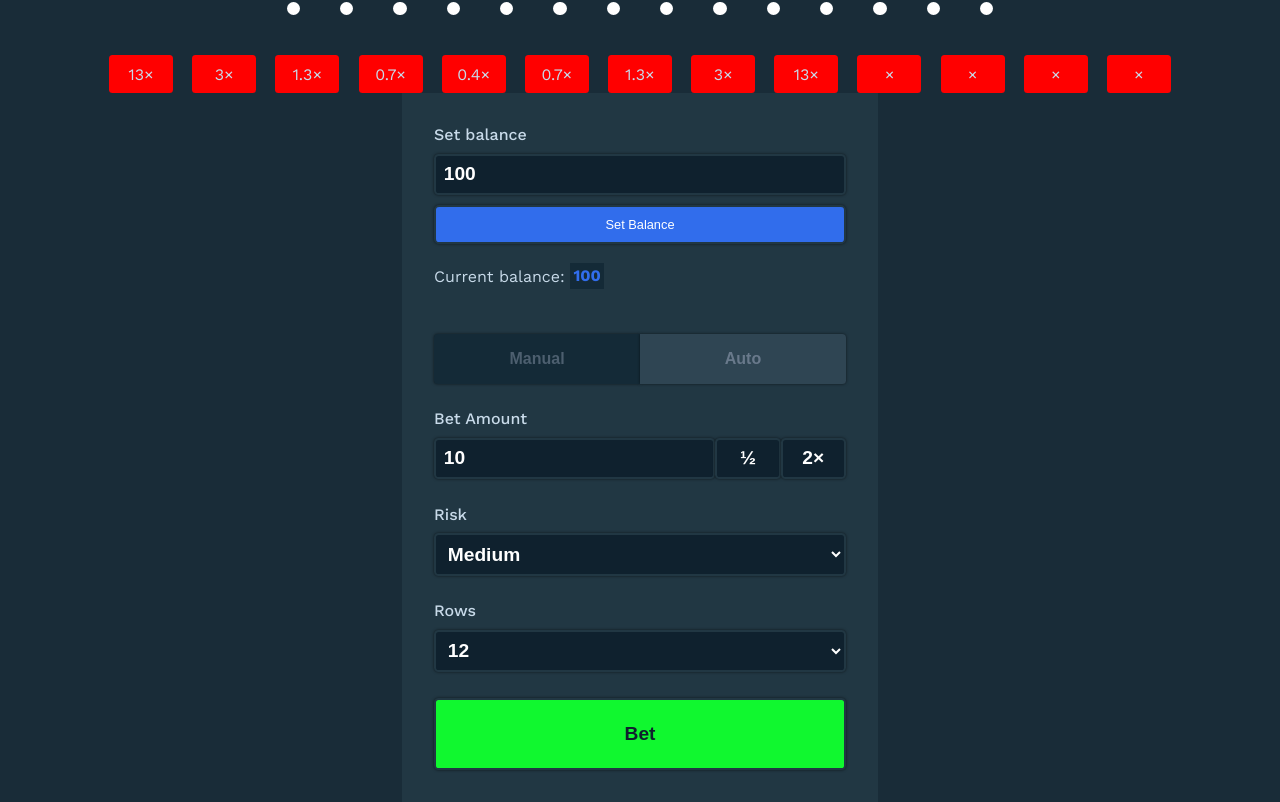
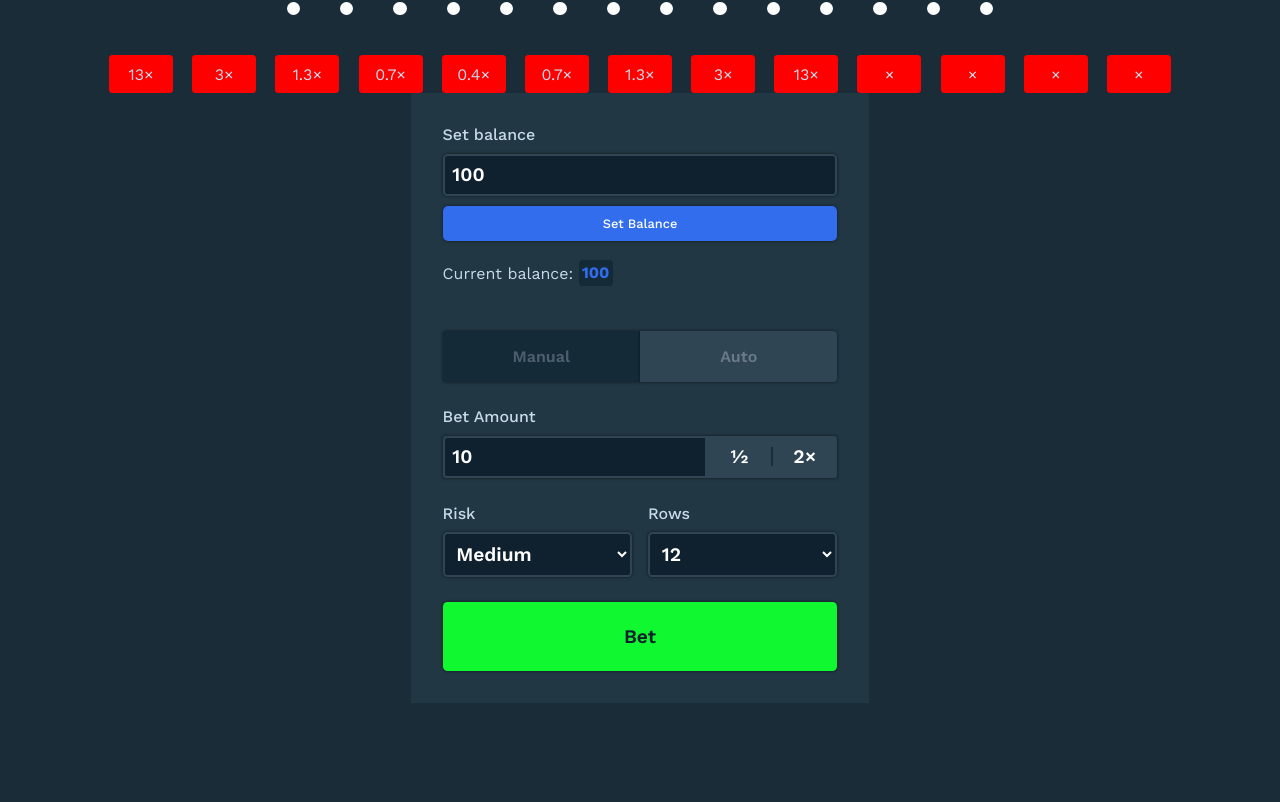
Before and after one commit to kmallari/plinko, a React (Create React App) app: page / in a window 1280 px wide. Shown: the part 585-1387 px from the top of the page. After the commit the page ends 1288 px from the top, so only its background shows below. Built offline with nearby package versions, Linux system fonts and the light colour scheme.

Commit message:
Adds random multiplier logic and changed some styling.

```diff
--- a/src/App.css
+++ b/src/App.css
@@ -60,9 +60,10 @@ input, select, button {
   border-radius: 0.24em;
   background-color: rgb(15, 33, 46);
   color: white;
-  border: 2px solid rgb(33, 55, 67);
+  border: 2px solid rgb(47, 69, 83);
   box-shadow: 0px 0px 3px rgba(0, 0, 0, 0.6);
   transition: all 0.1s ease-in-out;
+  font-family: "Work Sans", Arial, Helvetica, sans-serif;;
 }
 
 select {
--- a/src/App.js
+++ b/src/App.js
@@ -23,6 +23,20 @@ import { useState } from "react";
 import "./App.css";
 import Balance from "./components/Balance/Balance";
 
+class Node {
+  constructor(data) {
+    this.data = data;
+    this.nextLeft = null;
+    this.nextRight = null;
+  }
+}
+
+class LinkedList {
+  constructor(head = null) {
+    this.head = head;
+  }
+}
+
 const App = () => {
   const [balance, setBalance] = useState(100);
   const [autoBet, setAutoBet] = useState(false);
@@ -30,6 +44,45 @@ const App = () => {
   const [risk, setRisk] = useState(1);
   const [rows, setRows] = useState(12);
   const [numOfAutoBets, setNumOfAutoBets] = useState(0);
+  // Pyramid Code
+
+  let rowCount = 1;
+
+  // STYLES
+  const mainNode = new Node(0);
+  const list = new LinkedList(mainNode);
+
+  let tempOldNodeArr = [mainNode];
+  let tempNewNodeArr = [];
+  let nodeArr = [];
+
+  let riskMultipliers = [13, 3, 1.3, 0.7, 0.4, 0.7, 1.3, 3, 13];
+
+  let ctr = 1;
+
+  for (let i = 0; i < rows + 2; i++) {
+    for (let j = 0; j < rowCount + 1; j++) {
+      tempNewNodeArr.push(new Node(ctr));
+      ctr += 1;
+    }
+    for (let k = 0; k < rowCount; k++) {
+      tempOldNodeArr[k].nextLeft = tempNewNodeArr[k];
+      tempOldNodeArr[k].nextRight = tempNewNodeArr[k + 1];
+    }
+    nodeArr.push(tempOldNodeArr);
+    tempOldNodeArr = [...tempNewNodeArr];
+    tempNewNodeArr = [];
+    rowCount += 1;
+  }
+  tempOldNodeArr[0].data = null;
+  tempOldNodeArr[tempOldNodeArr.length - 1].data = null;
+  for (let i = 0; i + 1 < tempOldNodeArr.length - 1; i++) {
+    tempOldNodeArr[i + 1].data = riskMultipliers[i];
+  }
+  tempOldNodeArr.shift();
+  tempOldNodeArr.pop();
+
+  // -------
 
   const handleBetAmount = (e) => {
     setBetAmount(e.target.value);
@@ -55,6 +108,17 @@ const App = () => {
     }
   };
 
+  const randomTraverse = (e) => {
+    const headDup = list.head;
+    while (list.head) {
+      console.log(list.head.data);
+      Math.random() > 0.5
+        ? (list.head = list.head.nextLeft)
+        : (list.head = list.head.nextRight);
+    }
+    list.head = headDup;
+  };
+
   const handleRows = (e) => {
     setRows(Number(e.target.value));
   };
@@ -68,13 +132,13 @@ const App = () => {
   };
 
   const halfBet = () => {
-    setBetAmount(betAmount/2);
-    console.log(betAmount)
-  }
+    setBetAmount(betAmount / 2);
+    console.log(betAmount);
+  };
 
   const doubleBet = () => {
-    setBetAmount(betAmount*2);
-  }
+    setBetAmount(betAmount * 2);
+  };
 
   return (
     <div className="app">
@@ -90,9 +154,10 @@ const App = () => {
           halfBet={halfBet}
           doubleBet={doubleBet}
           betAmount={betAmount}
+          randomTraverse={randomTraverse}
         />
       </div>
-      <Pyramid numOfRows={rows} />
+      <Pyramid rows={rows} nodeArr={nodeArr} tempOldNodeArr={tempOldNodeArr} />
     </div>
   );
 };
--- a/src/components/Menu/Auto.js
+++ b/src/components/Menu/Auto.js
@@ -1,11 +1,18 @@
 import React from "react";
 
-const Auto = ({ handleNumOfAutoBets }) => {
+const Auto = ({ handleNumOfAutoBets, randomTraverse }) => {
   return (
     <div className="auto-menu">
-      <label htmlFor="num-of-bets">Number of Bets</label>
-      <input onChange={handleNumOfAutoBets} type="number" id="num-of-bets" name="num-of-bets" />
-      <button className="bet-button">Start Autobet</button>
+      <div className="input">
+        <label htmlFor="num-of-bets">Number of Bets</label>
+        <input
+          onChange={handleNumOfAutoBets}
+          type="number"
+          id="num-of-bets"
+          name="num-of-bets"
+        />
+      </div>
+      <button onClick={randomTraverse} className="bet-button">Start Autobet</button>
     </div>
   );
 };
--- a/src/components/Menu/Manual.js
+++ b/src/components/Menu/Manual.js
@@ -1,9 +1,10 @@
 import React from 'react'
 
-const Manual = () => {
+const Manual = ({ randomTraverse }) => {
+  // randomTraverse();
   return (
     <div>
-      <button className="bet-button">Bet</button>
+      <button onClick={randomTraverse} className="bet-button">Bet</button>
     </div>
   )
 }
--- a/src/components/Menu/Menu.js
+++ b/src/components/Menu/Menu.js
@@ -1,7 +1,6 @@
 import React from "react";
 import Auto from "./Auto";
 import Manual from "./Manual";
-import { useEffect } from "react";
 import "./menu.css";
 
 const Menu = ({
@@ -14,19 +13,9 @@ const Menu = ({
   doubleBet,
   autoBet,
   betAmount,
+  randomTraverse,
 }) => {
-  const unselectedTab = {
-    backgroundColor: "rgb(20, 42, 55)",
-    color: "rgb(77, 95, 111)",
-    border: "none",
-  };
-
-  const selectedTab = {
-    backgroundColor: "rgb(47, 69, 83)",
-    color: "rgb(105, 121, 139)",
-    cursor: "pointer",
-    border: "none",
-  };
+  //  randomTraverse();
 
   return (
     <div className="menu">
@@ -50,60 +39,63 @@ const Menu = ({
           Auto
         </button>
       </div>
-      {/* <form action="" className="form-menu"> */}
       <div className="input">
         <label htmlFor="bet-amount">Bet Amount</label>
-        <div>
+        <div className="balance-input">
           <input
             onChange={handleBetAmount}
             type="number"
             id="bet-amount"
             name="bet-amount"
-            defaultValue="10"
             min="0"
             value={betAmount}
           />
-          <button onClick={halfBet} className="bet-modifier">
+          <button onClick={halfBet} className="bet-modifier half">
             ½
           </button>
-          <button onClick={doubleBet} className="bet-modifier">
+          <button onClick={doubleBet} className="bet-modifier double">
             2×
           </button>
         </div>
       </div>
       {/* buttons to half and double bet amount */}
+      <div className="risk-rows">
         <div className="input">
           <label htmlFor="risk">Risk</label>
-        <select onChange={handleRisk} name="risk" id="risk">
+          <select
+            onChange={handleRisk}
+            name="risk"
+            id="risk"
+            defaultValue="medium"
+          >
             <option value="low">Low</option>
-          <option selected value="medium">
-            Medium
-          </option>
+            <option value="medium">Medium</option>
             <option value="high">High</option>
           </select>
         </div>
         <div className="input">
           <label htmlFor="rows">Rows</label>
-        <select onChange={handleRows} name="rows" id="rows">
+          <select onChange={handleRows} name="rows" id="rows" defaultValue="12">
             <option value="8">8</option>
             <option value="9">9</option>
             <option value="10">10</option>
             <option value="11">11</option>
-          <option selected value="12">
-            12
-          </option>
+            <option value="12">12</option>
             <option value="13">13</option>
             <option value="14">14</option>
             <option value="15">15</option>
             <option value="16">16</option>
           </select>
         </div>
+      </div>
       {!autoBet ? (
-        <Manual />
+        <Manual randomTraverse={randomTraverse} />
       ) : (
-        <Auto handleNumOfAutoBets={handleNumOfAutoBets} />
+        <Auto
+          randomTraverse={randomTraverse}
+          handleNumOfAutoBets={handleNumOfAutoBets}
+        />
       )}
-      {/* </form> */}
     </div>
   );
 };
--- a/src/components/Menu/menu.css
+++ b/src/components/Menu/menu.css
@@ -11,6 +11,7 @@
 .auto-menu {
   display: flex;
   flex-direction: column;
+  gap: 1em;
 }
 
 .bet-button {
@@ -20,6 +21,8 @@
   padding: 1.2em;
   cursor: pointer;
   transition: all 0.2s ease-in-out;
+  border: none;
+  /* margin-top: 1em; */
 }
 
 .bet-button:hover {
@@ -66,6 +69,7 @@
   padding: 0.8em;
   cursor: pointer;
   border-radius: 0.4em;
+  border: none;
 }
 
 .balance-section {
@@ -86,6 +90,15 @@
 
 .bet-modifier {
   min-width: 3.4em;
+  background-color: rgb(47, 69, 83);
+  box-shadow: none;
+  transition: all 0.1s ease-in-out;
+}
+
+.bet-modifier:hover {
+  background-color: rgb(66, 90, 108);
+  border: 2px solid rgb(66, 90, 108);
+  transition: all 0.1s ease-in-out;
 }
 
 .menu {
@@ -95,8 +108,58 @@
 }
 
 #balance {
-  background:rgb(20, 42, 55);
+  background: rgb(20, 42, 55);
   font-weight: 700;
   padding: 0.2em;
   color: rgb(49, 109, 236);
+  border-radius: 0.24em;
 }
+
+.risk-rows {
+  display: flex;
+  flex-direction: row;
+  gap: 1em;
+}
+
+#bet-amount {
+  border-top-right-radius: 0;
+  border-bottom-right-radius: 0;
+  box-shadow: none;
+}
+
+.half {
+  border-radius: 0;
+  cursor: pointer;
+  position: relative;
+}
+
+.half::after {
+  content: "";
+  background: rgb(26, 44, 56);
+  position: absolute;
+  bottom: 25%;
+  right: -2px;
+  height: 50%;
+  width: 1px;
+}
+
+.double {
+  border-bottom-left-radius: 0;
+  border-top-left-radius: 0;
+  cursor: pointer;
+  position: relative;
+}
+
+.double::after {
+  content: "";
+  background: rgb(26, 44, 56);
+  position: absolute;
+  bottom: 25%;
+  left: -2px;
+  height: 50%;
+  width: 1px;
+}
+
+.balance-input {
+  box-shadow: 0px 0px 3px rgba(0, 0, 0, 0.6);
+}
--- a/src/components/Pyramid/Pyramid.js
+++ b/src/components/Pyramid/Pyramid.js
@@ -1,77 +1,29 @@
 import React from "react";
 
-class Node {
-  constructor(data) {
-    this.data = data;
-    this.nextLeft = null;
-    this.nextRight = null;
-  }
-}
-
-class LinkedList {
-  constructor(head = null) {
-    this.head = head;
-  }
-}
-
-const Pyramid = ({ numOfRows }) => {
-  const rows = numOfRows; // make this variable
-  let rowCount = 1;
-
-  // STYLES
+const Pyramid = ({
+  rows,
+  nodeArr,
+  tempOldNodeArr
+}) => {
   const circleStyle = {
-    "borderRadius": "50%",
-    "backgroundColor": "white",
-    "minWidth": `${10/rows}em`,
-    "minHeight": `${10/rows}em`
-  }
+    borderRadius: "50%",
+    backgroundColor: "white",
+    minWidth: `${10 / rows}em`,
+    minHeight: `${10 / rows}em`,
+  };
 
   const rowStyle = {
-    "display": "flex",
-    "gap": `${30/rows}em`,
-    "alignItems": "center",
-    "justifyContent": "center"
-  }
+    display: "flex",
+    gap: `${30 / rows}em`,
+    alignItems: "center",
+    justifyContent: "center",
+  };
 
   const pyramidStyle = {
-    "display": "flex",
-    "flexDirection": "column",
-    "gap": `${30/rows}em`
-  }
-
-  const mainNode = new Node(0);
-  const list = new LinkedList(mainNode);
-
-  let tempOldNodeArr = [mainNode];
-  let tempNewNodeArr = [];
-  let nodeArr = [];
-
-  let risk = [13, 3, 1.3, 0.7, 0.4, 0.7, 1.3, 3, 13];
-
-  let ctr = 1;
-
-  for (let i = 0; i < rows + 2; i++) {
-    for (let j = 0; j < rowCount + 1; j++) {
-      tempNewNodeArr.push(new Node(ctr));
-      ctr += 1;
-    }
-    for (let k = 0; k < rowCount; k++) {
-      tempOldNodeArr[k].nextLeft = tempNewNodeArr[k];
-      tempOldNodeArr[k].nextRight = tempNewNodeArr[k + 1];
-    }
-    nodeArr.push(tempOldNodeArr);
-    tempOldNodeArr = [...tempNewNodeArr];
-    tempNewNodeArr = [];
-    rowCount += 1;
-  }
-  tempOldNodeArr[0].data = null;
-  tempOldNodeArr[tempOldNodeArr.length - 1].data = null;
-  for (let i = 0; i + 1 < tempOldNodeArr.length - 1; i++) {
-    tempOldNodeArr[i + 1].data = risk[i];
-  }
-  tempOldNodeArr.shift();
-  tempOldNodeArr.pop();
-
+    display: "flex",
+    flexDirection: "column",
+    gap: `${30 / rows}em`,
+  };
   return (
     <div style={pyramidStyle}>
       {nodeArr.map((rowArr, i) => {
@@ -79,7 +31,7 @@ const Pyramid = ({ numOfRows }) => {
           return (
             <div key={i} style={rowStyle}>
               {rowArr.map((node, j) => {
-                return <div style={circleStyle}></div>;
+                return <div key={j} style={circleStyle}></div>;
               })}
             </div>
           );
@@ -87,11 +39,11 @@ const Pyramid = ({ numOfRows }) => {
       })}
       <div className="multipliers-row">
         {tempOldNodeArr.map((node, i) => {
-          return <div className="multiplier">{node.data}×</div>;
+          return <div key={i} className="multiplier">{node.data}×</div>;
         })}
       </div>
     </div>
   );
-}
+};
 
 export default Pyramid;
```
Lines whose indentation alone changed are shown as unchanged.
